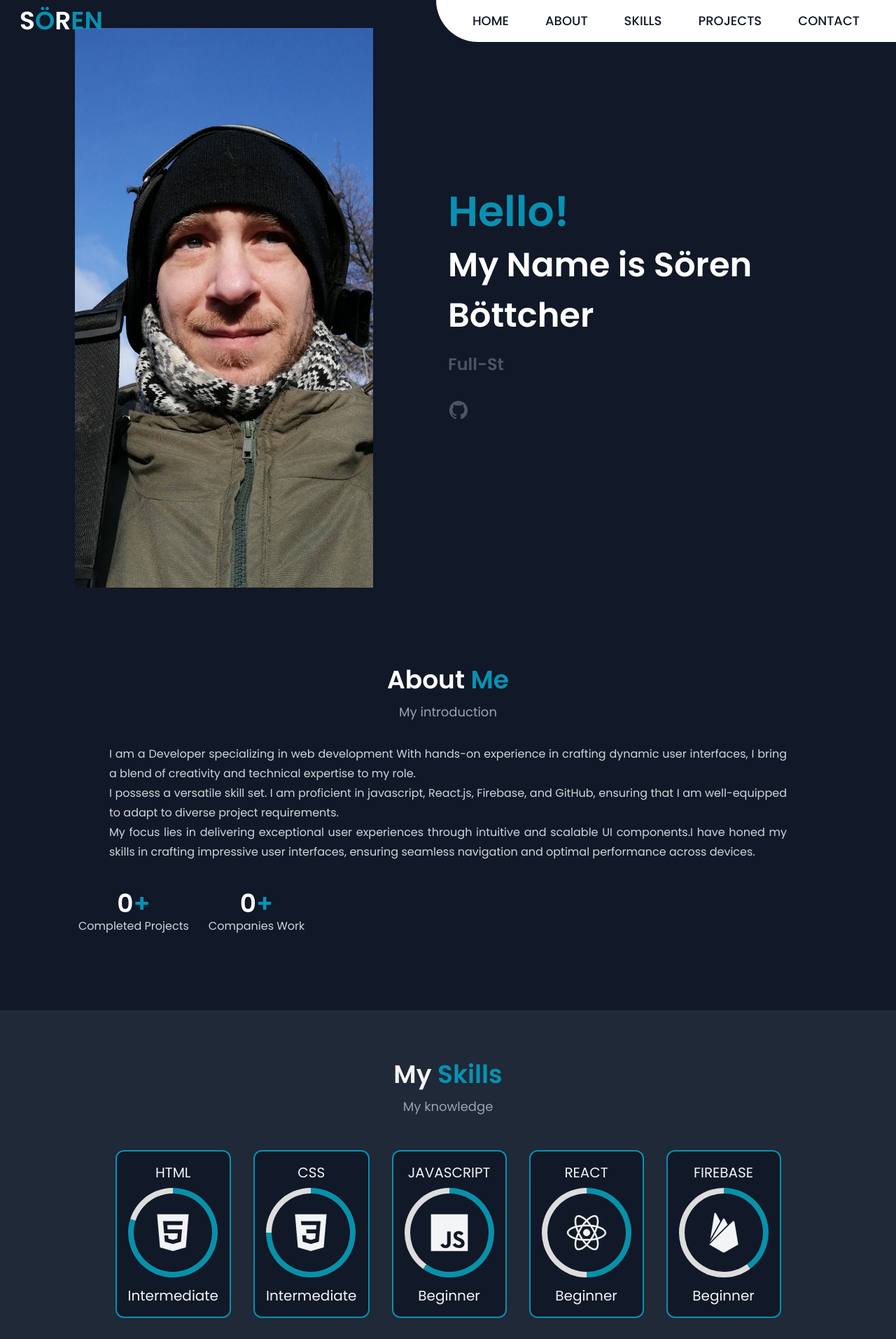
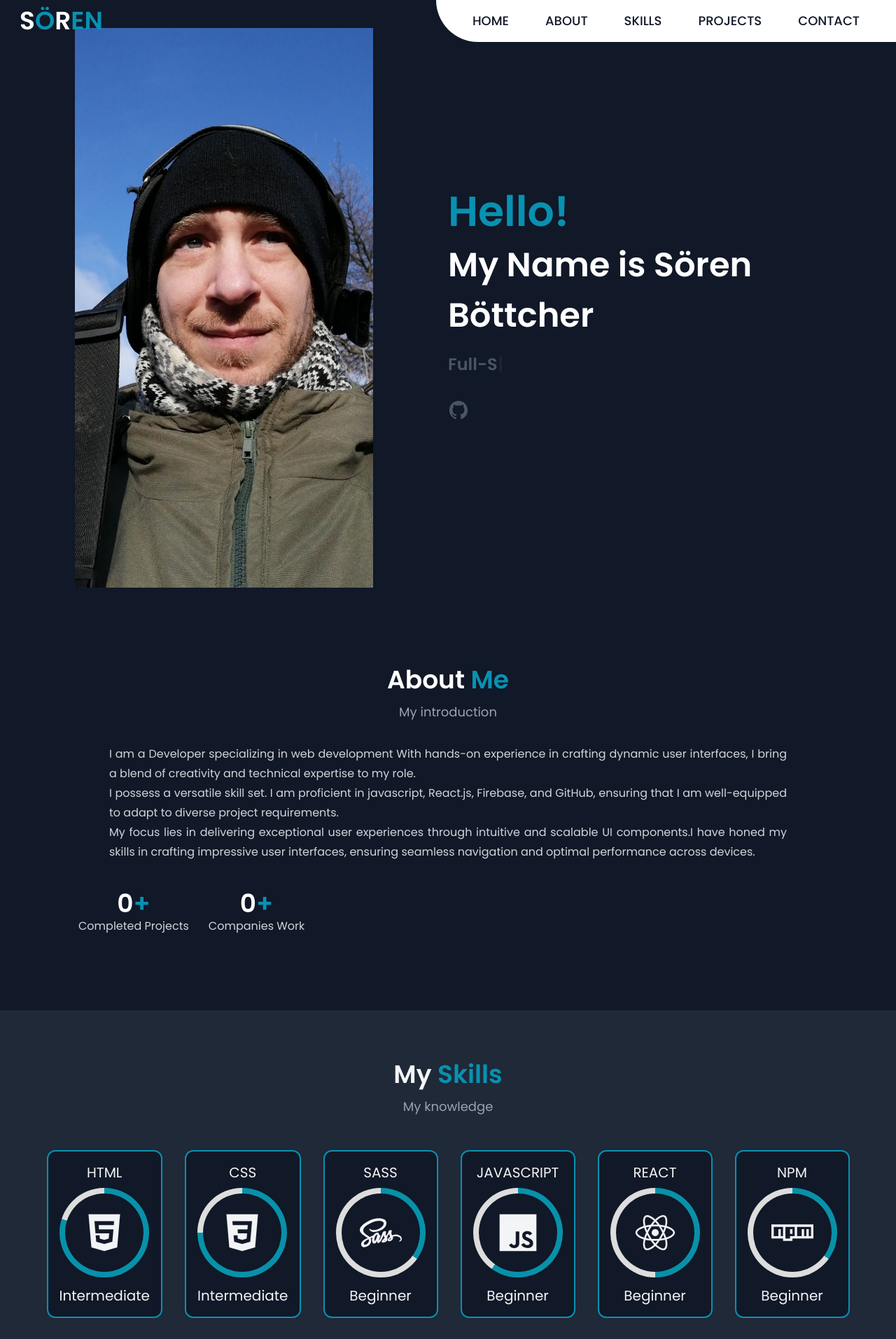
Before and after one commit to SoerenBoettcher/New-Portfolio, a React (Vite) app: page / in a window 1280 px wide. Shown: the top 1914 px of the page at 70% size. Built offline with nearby package versions, Linux system fonts and the light colour scheme.

Commit message:
portfolio

```diff
--- a/src/components/Skills.jsx
+++ b/src/components/Skills.jsx
@@ -13,6 +13,12 @@ const Skills = () => {
       count: 75,
     },
     {
+      name: "SASS",
+      logo: "logo-sass",
+      level: "Beginner",
+      count: 35,
+    },
+    {
       name: "JAVASCRIPT",
       logo: "logo-javascript",
       level: "Beginner",
@@ -23,6 +29,12 @@ const Skills = () => {
       logo: "logo-react",
       level: "Beginner",
       count: 50,
+    },
+    {
+      name: "NPM",
+      logo: "logo-npm",
+      level: "Beginner",
+      count: 35,
     },
     {
       name: "FIREBASE",
--- a/src/components/Type.jsx
+++ b/src/components/Type.jsx
@@ -4,7 +4,7 @@ function Type() {
   return (
     <Typewriter
       options={{
-        strings: ["Full-Stack Developer", "React Developer"],
+        strings: ["Web Developer", "Full-Stack Developer", "React Developer"],
         autoStart: true,
         loop: true,
         deleteSpeed: 50,
```
